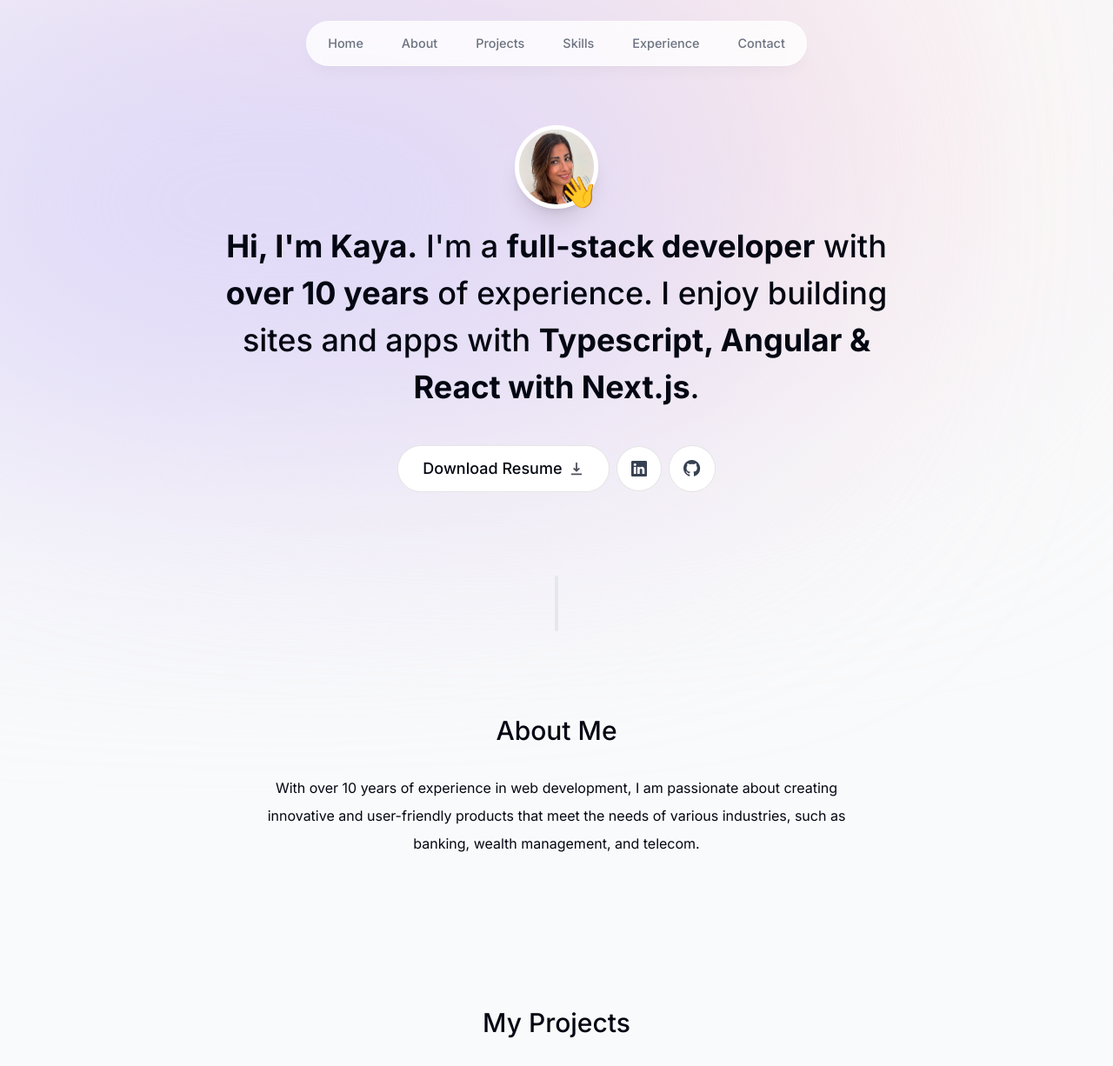
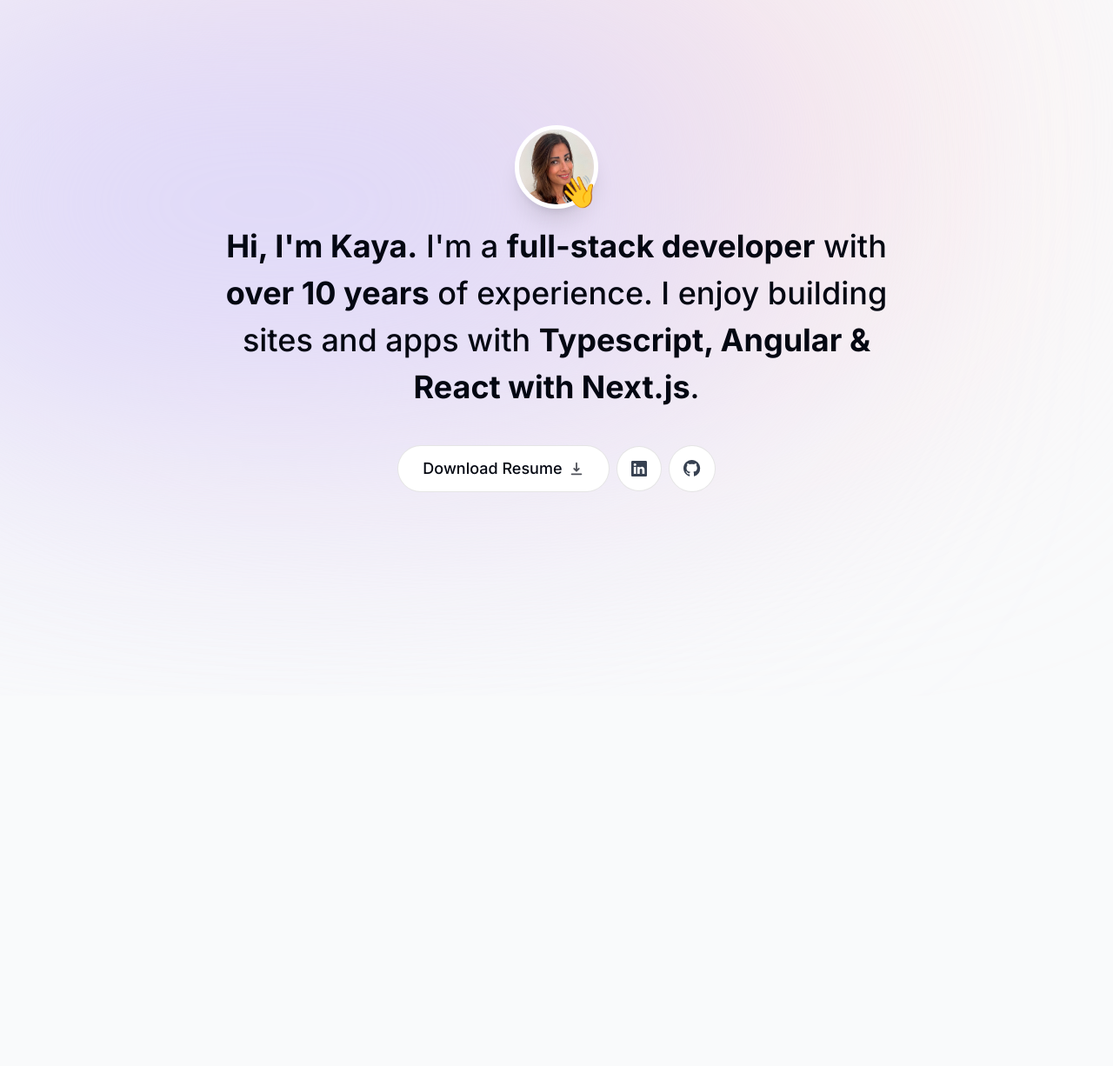
Before and after one commit to kayasky/portfolio, a Next.js app: page / in a window 1280 px wide. Shown: the whole page at 87% size. After the commit the page ends 800 px from the top, so only its background shows below. Built offline with nearby package versions, Linux system fonts and the light colour scheme.

Commit message:
temp comment out wip sections

```diff
--- a/app/layout.tsx
+++ b/app/layout.tsx
@@ -25,7 +25,7 @@ export default function RootLayout({
       >
         <div className="bg-[#fbe2e3] -z-10 absolute top-[-6rem] right-[11rem] h-[31.25rem] w-[31.25rem] rounded-full blur-[10rem] sm:w-[68.75rem]"></div>
         <div className="bg-[#dbd7fb] absolute top-[-1rem] -z-10 left-[-35rem] h-[31.25rem] w-[50rem] rounded-full blur-[10rem] sm:w-[68.75rem] md:left[-33rem] lg:left-[-28rem] xl:left-[-15rem] 2xl:left-[-5rem]"></div>
-        <Header />
+        {/* <Header /> */}
         {children}
         <Analytics />
         <SpeedInsights />
--- a/app/page.tsx
+++ b/app/page.tsx
@@ -7,9 +7,9 @@ export default function Home() {
   return (
     <main className="flex flex-col items-center px-4">
       <Intro />
-      <SectionDivider />
+      {/* <SectionDivider />
       <About />
-      <Projects />
+      <Projects /> */}
     </main>
   );
 }
```
